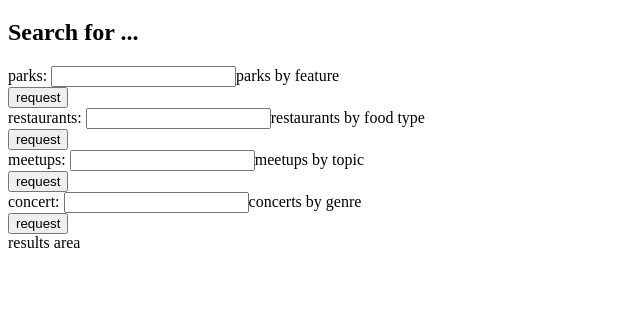
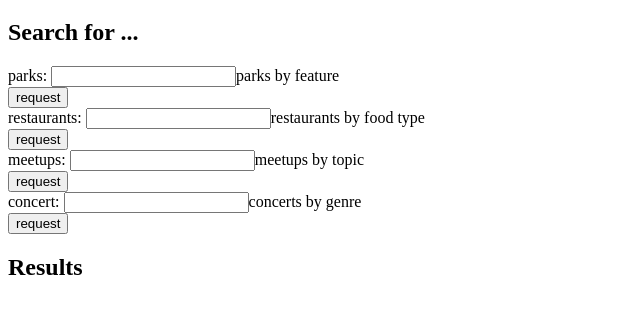
Before and after one commit to nss-day-cohort-30/welcome-to-nashville-sky-turtles, a plain HTML site: page index.html in a window 1280 px wide. Shown: the part 61-374 px from the top of the page, without its empty margins (0-640 px from the left). Drawn offline with Linux system fonts and the light colour scheme.

Commit message:
laid out mockup of search results inside html comment

```diff
--- a/index.html
+++ b/index.html
@@ -6,11 +6,10 @@
   <link rel="stylesheet" href="./main.css">
 
 </head>
-
 <body>
 
   <h1>Welcome to Nashville</h1>
-  <article>
+  <article id="display">
     <section class="search--section">
       <h2>Search for ... </h2>
       <div id="searchform--parks">
@@ -34,7 +33,17 @@
     </section>
 
     <section class="result--section">
-       results area</section>
+      <h2>Results</h2>
+      <div id="results--container">
+        <!--
+          <div class="parks--results">
+            <ul>
+              <li></li>
+            </ul>
+          </div>
+        -->
+      </div>
+    </section>
   </article>
 
   <script src="./main.js"></script>
```
